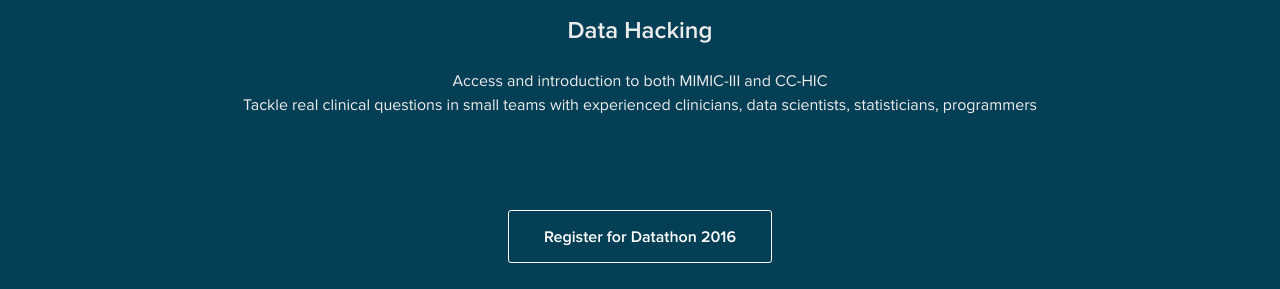
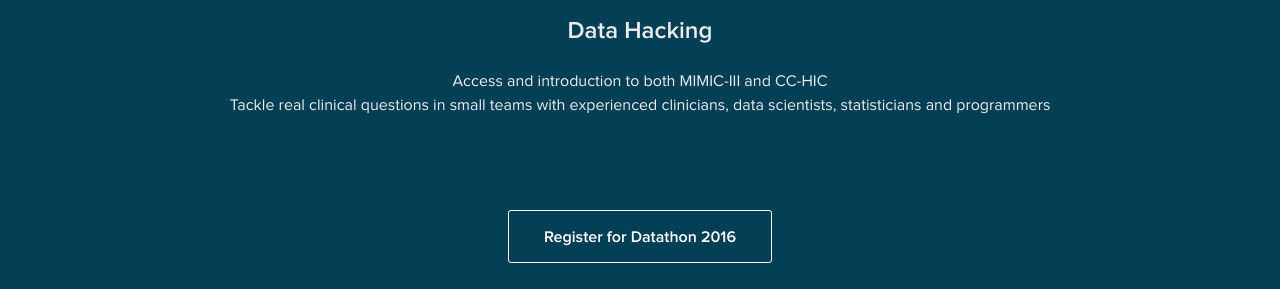
Before and after one commit to uclhal/cchic-mimic, a Jekyll site: the page built from index.html, in a window 1280 px wide and 900 px high, scrolled down 2098 px. Shown: the part 163-452 px from the top of the window. Built offline with Jekyll 4.4.1, drawn with Linux system fonts in a browser that asks for light colours; nearby versions of some CDN libraries; some web fonts are replaced; comment, search, counter and statistics services are not loaded.

Commit message:
tweaked sentence

```diff
--- a/index.html
+++ b/index.html
@@ -52,7 +52,7 @@ body_class: home-intro
   	<h2>Data Hacking</h3>
     <ul>
       <ul>Access and introduction to both MIMIC-III and CC-HIC</ul>
-      <ul>Tackle real clinical questions in small teams with experienced clinicians, data scientists, statisticians, programmers</ul>
+      <ul>Tackle real clinical questions in small teams with experienced clinicians, data scientists, statisticians and programmers</ul>
     </ul>
   </div>
 
```
